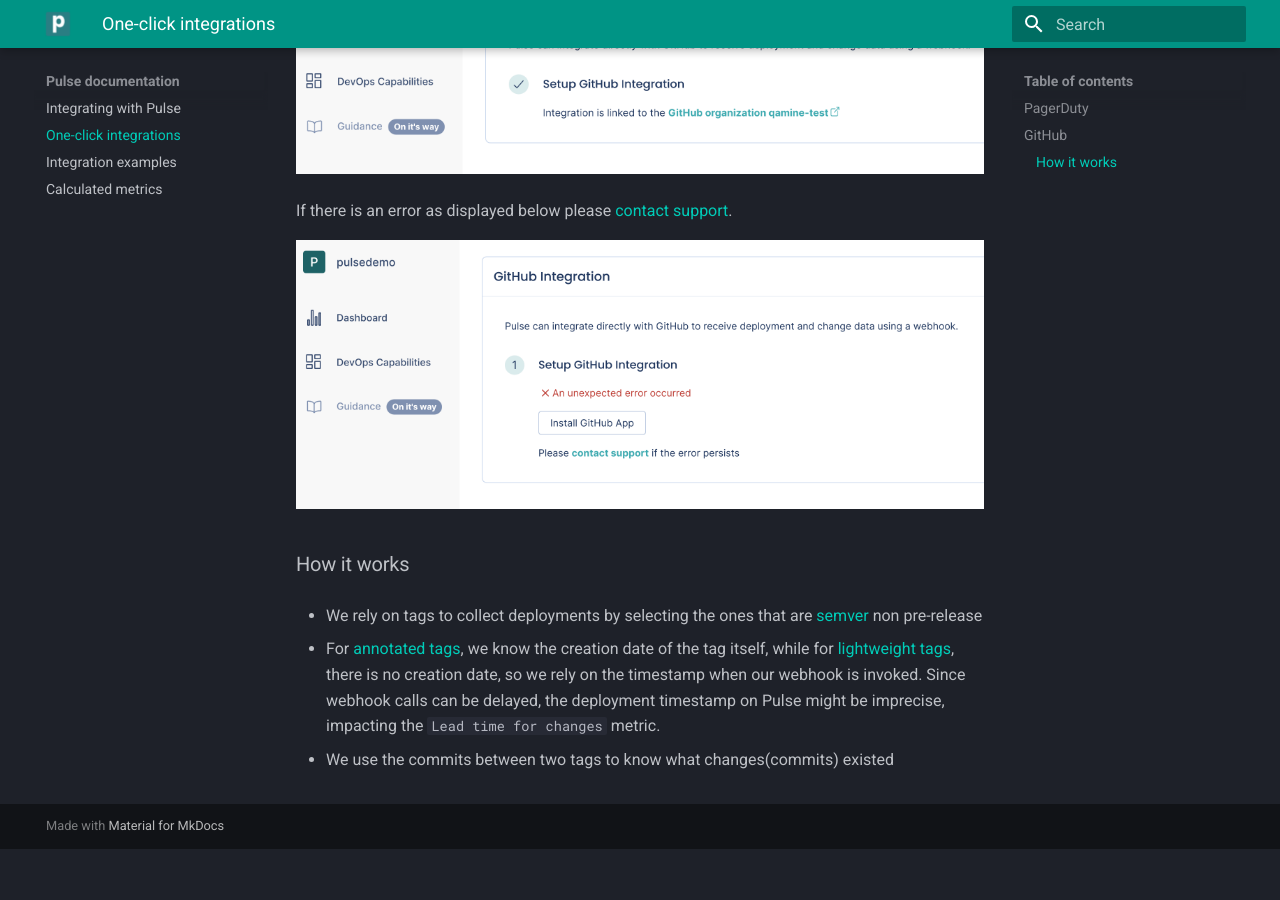
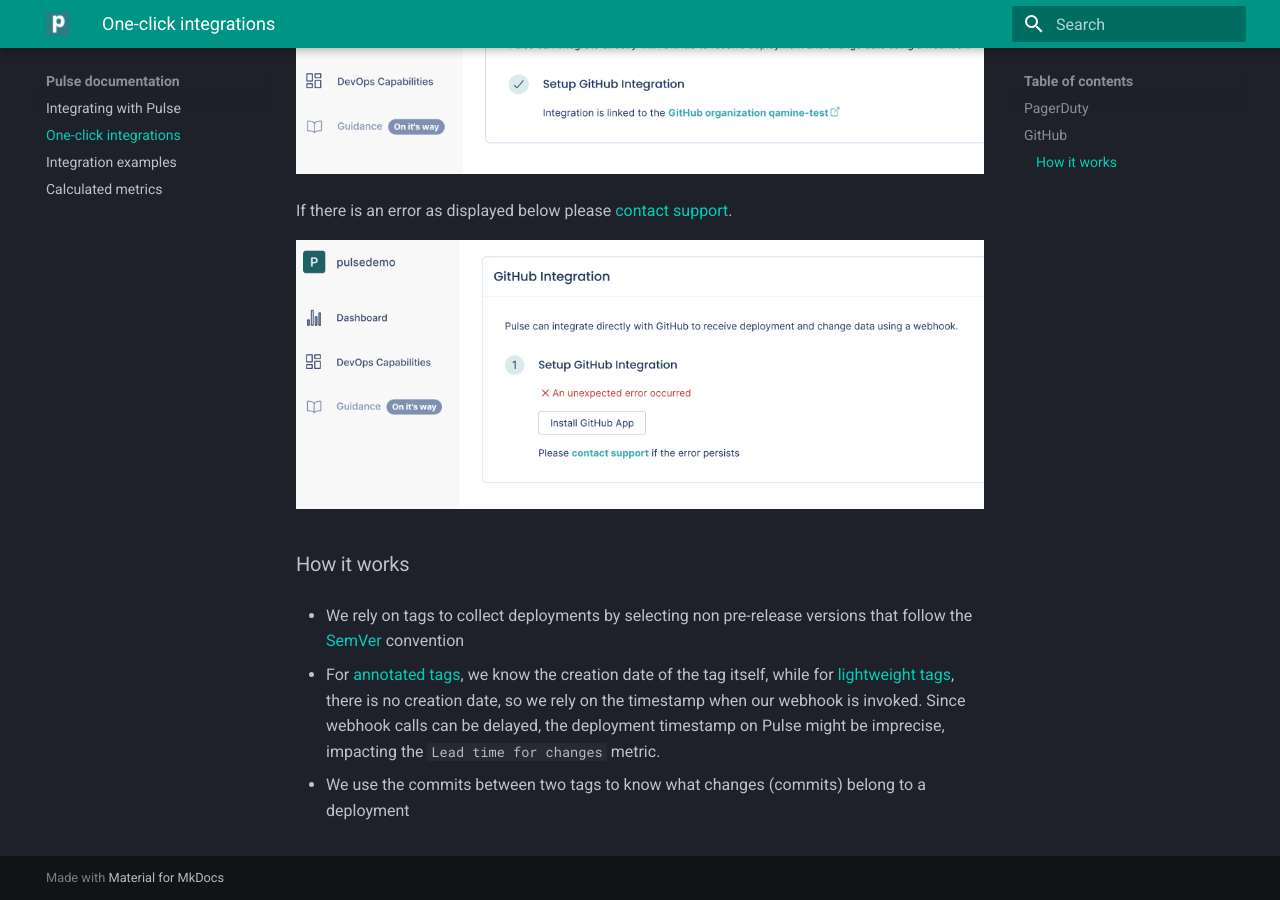
Before and after one commit to codacy/pulse-user-docs, an MkDocs documentation site: the page built from docs/one-click-integrations.md, in a window 1280 px wide and 900 px high, scrolled down 3139 px. Built offline with MkDocs 1.6.1 and Material for MkDocs 9.7.7, drawn with Linux system fonts in a browser that asks for light colours; before the commit the page ends 3988 px from its top, so only the background shows below that.

Commit message:
clean: Apply suggestions from code review
Co-authored-by: Paulo Ribeiro <60105800+pauloribeiro-codacy@users.noreply.github.com>

```diff
--- a/docs/one-click-integrations.md
+++ b/docs/one-click-integrations.md
@@ -49,11 +49,11 @@
 
 ### How it works
 
-- We rely on tags to collect deployments by selecting the ones that are [semver](https://semver.org) non pre-release
+- We rely on tags to collect deployments by selecting non pre-release versions that follow the [SemVer](https://semver.org) convention
 
 - For [annotated tags](https://git-scm.com/book/en/v2/Git-Basics-Tagging#_annotated_tags), we know the creation date of the tag itself,
   while for [lightweight tags](https://git-scm.com/book/en/v2/Git-Basics-Tagging#_lightweight_tags), there is no creation date,
   so we rely on the timestamp when our webhook is invoked.
   Since webhook calls can be delayed, the deployment timestamp on Pulse might be imprecise, impacting the `Lead time for changes` metric.
 
-- We use the commits between two tags to know what changes(commits) existed
+- We use the commits between two tags to know what changes (commits) belong to a deployment
```
